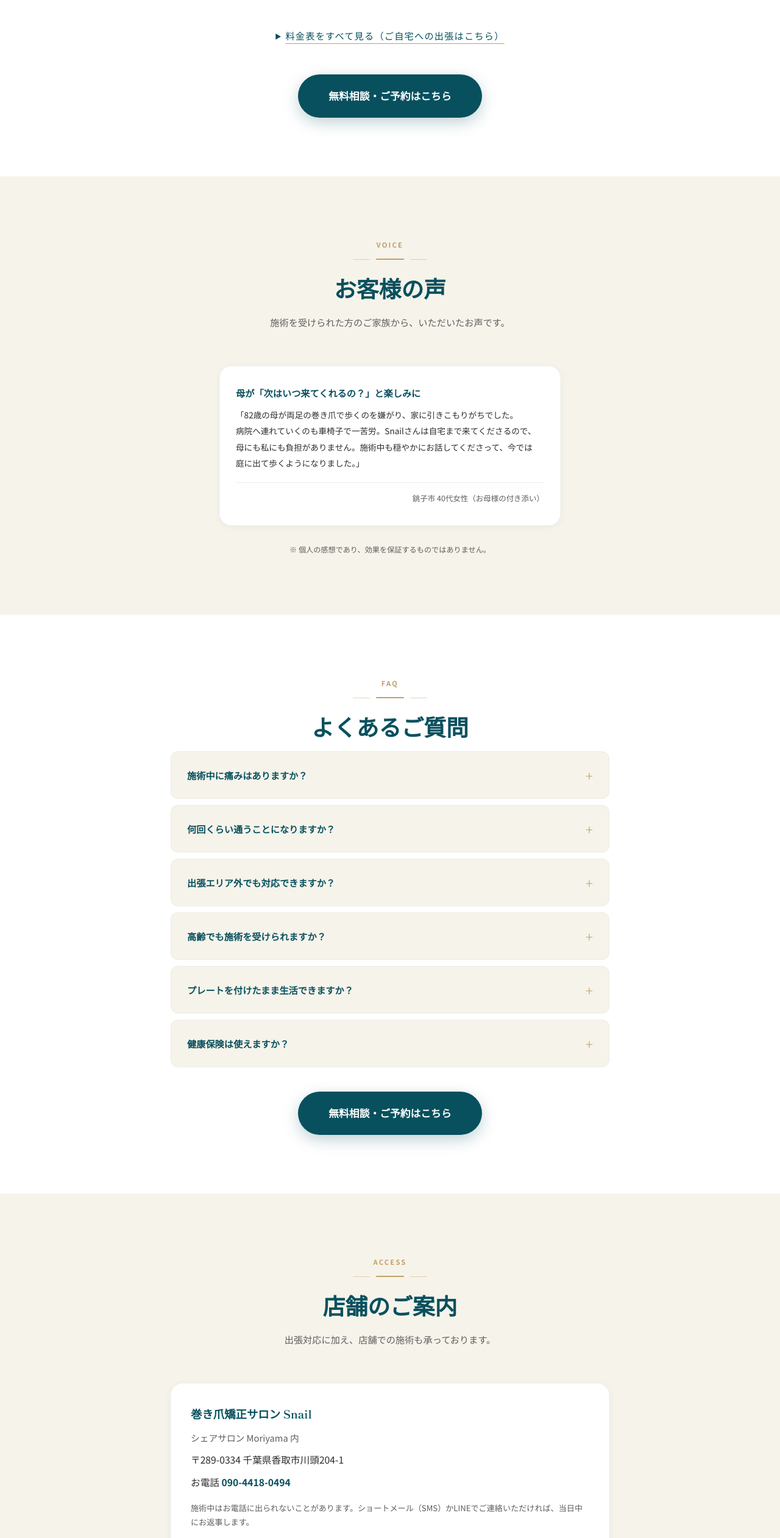
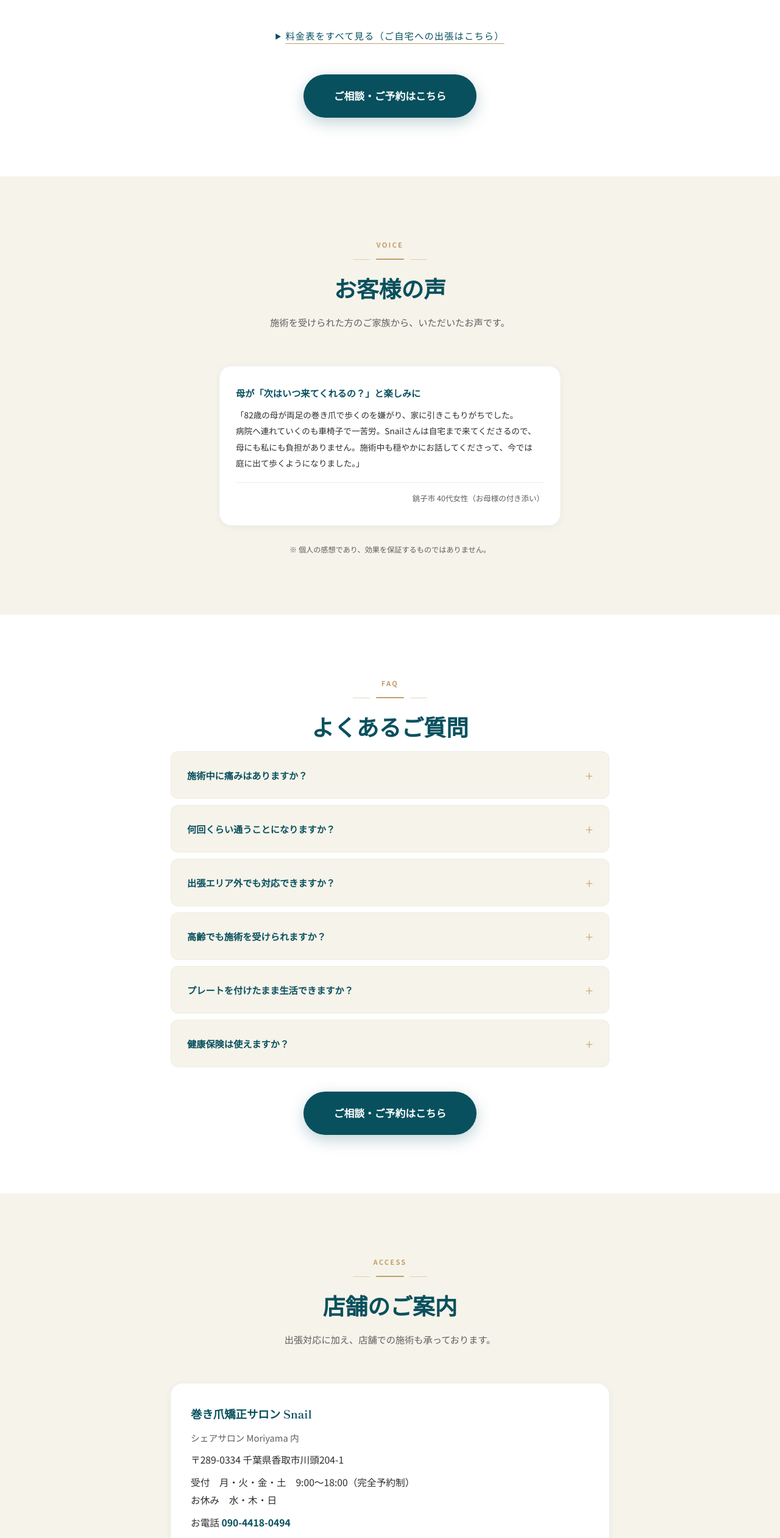
Before and after one commit to r356pro-droid/snail-lp, a plain HTML site: page index.html in a window 1280 px wide. Shown: the part 6300-8822 px from the top of the page at 61% size. Drawn offline with Linux system fonts and the light colour scheme.

Commit message:
HP: 予約のボタンを新しい予約の希望ページへ・「無料相談」の表記をやめる・受付の曜日と時間を追記
Co-Authored-By: Claude Fable 5.2 <noreply@anthropic.com>

```diff
--- a/index.html
+++ b/index.html
@@ -618,7 +618,7 @@ section { padding: 96px 0; }
       <li><a href="/column">爪のコラム</a></li>
       <li><a href="#salon">アクセス</a></li>
     </ul>
-    <a href="https://snail-reservation.vercel.app" class="nav-cta-btn" id="navCtaBtn" target="_blank" rel="noopener">ご予約・お問い合わせ</a>
+    <a href="yoyaku.html" class="nav-cta-btn" id="navCtaBtn" target="_blank" rel="noopener">ご予約・お問い合わせ</a>
     <button class="hamburger" id="hamburger" aria-label="メニュー"><span></span><span></span><span></span></button>
   </div>
 </nav>
@@ -633,7 +633,7 @@ section { padding: 96px 0; }
       <p class="hero-sub">歩くときの負担について、まず看護師にご相談ください。<br>ご自宅・施設まで出張、爪を切らないB/Sスパンゲ法。</p>
 
       <div class="hero-cta-row">
-        <a href="https://snail-reservation.vercel.app" class="hero-cta primary" target="_blank" rel="noopener"><svg class="svg-ic" style="width:18px;height:18px;stroke:#fff" viewBox="0 0 24 24"><rect x="3" y="4" width="18" height="18" rx="2"/><line x1="16" y1="2" x2="16" y2="6"/><line x1="8" y1="2" x2="8" y2="6"/><line x1="3" y1="10" x2="21" y2="10"/></svg>ご予約はこちら</a>
+        <a href="yoyaku.html" class="hero-cta primary" target="_blank" rel="noopener"><svg class="svg-ic" style="width:18px;height:18px;stroke:#fff" viewBox="0 0 24 24"><rect x="3" y="4" width="18" height="18" rx="2"/><line x1="16" y1="2" x2="16" y2="6"/><line x1="8" y1="2" x2="8" y2="6"/><line x1="3" y1="10" x2="21" y2="10"/></svg>ご予約はこちら</a>
         <a href="https://line.me/R/ti/p/@642iiuyv" class="hero-cta gold" target="_blank" rel="noopener"><svg class="svg-ic" style="width:18px;height:18px;stroke:#fff" viewBox="0 0 24 24"><path d="M21 11.5a8.4 8.4 0 0 1-.9 3.8 8.5 8.5 0 0 1-7.6 4.7 8.4 8.4 0 0 1-3.8-.9L3 21l1.9-5.7a8.4 8.4 0 0 1-.9-3.8 8.5 8.5 0 0 1 4.7-7.6 8.4 8.4 0 0 1 3.8-.9h.5a8.48 8.48 0 0 1 8 8z"/></svg>無料相談・LINE</a>
         <a href="tel:+819044180494" class="hero-cta tel"><svg class="svg-ic" style="width:18px;height:18px;stroke:currentColor" viewBox="0 0 24 24" fill="none" stroke-width="2"><path d="M22 16.92v3a2 2 0 0 1-2.18 2 19.79 19.79 0 0 1-8.63-3.07 19.5 19.5 0 0 1-6-6 19.79 19.79 0 0 1-3.07-8.67A2 2 0 0 1 4.11 2h3a2 2 0 0 1 2 1.72c.13.96.36 1.9.7 2.81a2 2 0 0 1-.45 2.11L8.09 9.91a16 16 0 0 0 6 6l1.27-1.27a2 2 0 0 1 2.11-.45c.9.34 1.85.57 2.81.7A2 2 0 0 1 22 16.92z"/></svg>090-4418-0494</a>
       </div>
@@ -807,7 +807,7 @@ section { padding: 96px 0; }
     <div class="flow-timeline">
       <div class="flow-step slide-left">
         <div class="flow-step-num">1</div>
-        <div class="flow-step-body"><h3>ご予約・ご相談</h3><p><a href="https://snail-reservation.vercel.app" target="_blank" rel="noopener" style="color:var(--teal-mid);font-weight:600;text-decoration:underline;">Web予約フォーム</a>またはLINEからお申し込みください。症状やご希望の日時をお伝えいただければ、確認のご連絡を差し上げます。</p></div>
+        <div class="flow-step-body"><h3>ご予約・ご相談</h3><p><a href="yoyaku.html" target="_blank" rel="noopener" style="color:var(--teal-mid);font-weight:600;text-decoration:underline;">Web予約フォーム</a>またはLINEからお申し込みください。症状やご希望の日時をお伝えいただければ、確認のご連絡を差し上げます。</p></div>
       </div>
       <div class="flow-step slide-left">
         <div class="flow-step-num">2</div>
@@ -892,7 +892,7 @@ section { padding: 96px 0; }
     </details>
 
     <div class="fade-up" style="margin-top:36px;">
-      <a href="https://snail-reservation.vercel.app" class="cta-btn" target="_blank" rel="noopener" style="background:var(--teal-dark);box-shadow:0 8px 24px rgba(11,79,94,0.25);">無料相談・ご予約はこちら</a>
+      <a href="yoyaku.html" class="cta-btn" target="_blank" rel="noopener" style="background:var(--teal-dark);box-shadow:0 8px 24px rgba(11,79,94,0.25);">ご相談・ご予約はこちら</a>
     </div>
   </div>
 </section>
@@ -932,7 +932,7 @@ section { padding: 96px 0; }
       <div class="faq-item fade-up"><button class="faq-q">健康保険は使えますか？</button><div class="faq-a"><p>申し訳ございませんが、B/Sスパンゲ法は保険適用外の自費施術です。表示価格はすべて消費税込みで、ご自宅・介護施設への出張費は、香取市内は無料、香取市外は1回¥1,000です。料金表に書いてあるもの以外の費用は頂戴しません。</p></div></div>
     </div>
     <div class="fade-up" style="text-align:center;margin-top:40px;">
-      <a href="https://snail-reservation.vercel.app" target="_blank" rel="noopener" class="cta-btn" style="background:var(--teal-dark);box-shadow:0 8px 24px rgba(11,79,94,0.25);">無料相談・ご予約はこちら</a>
+      <a href="yoyaku.html" target="_blank" rel="noopener" class="cta-btn" style="background:var(--teal-dark);box-shadow:0 8px 24px rgba(11,79,94,0.25);">ご相談・ご予約はこちら</a>
     </div>
   </div>
 </section>
@@ -948,6 +948,7 @@ section { padding: 96px 0; }
       <h3>巻き爪矯正サロン Snail</h3>
       <p>シェアサロン Moriyama 内</p>
       <p class="addr">〒289-0334 千葉県香取市川頭204-1</p>
+      <p class="addr" style="margin-top:-8px;">受付　月・火・金・土　9:00〜18:00（完全予約制）<br>お休み　水・木・日</p>
       <p class="addr" style="margin-top:-8px;">お電話 <a href="tel:+819044180494" style="color:var(--teal-dark);font-weight:700;text-decoration:none;">090-4418-0494</a></p>
       <p style="font-size:0.82rem;color:var(--text-light);line-height:1.8;margin-bottom:14px;">施術中はお電話に出られないことがあります。ショートメール（SMS）かLINEでご連絡いただければ、当日中にお返事します。</p>
       <a href="https://www.google.com/maps/search/?api=1&query=千葉県香取市川頭204-1" target="_blank" rel="noopener" style="display:inline-flex;align-items:center;gap:6px;font-size:0.85rem;color:var(--teal-mid);text-decoration:none;font-weight:600;">Google Maps で見る &rarr;</a>
@@ -1009,7 +1010,7 @@ section { padding: 96px 0; }
     <h2 class="fade-up">巻き爪の悩みから解放されて、<br>快適な毎日を。</h2>
     <p class="fade-up">爪の状態を見て、最適な施術プランをご提案いたします。まずはお気軽にご相談ください。</p>
     <div class="cta-row fade-up">
-      <a href="https://snail-reservation.vercel.app" class="cta-btn" target="_blank" rel="noopener">無料相談・ご予約はこちら</a>
+      <a href="yoyaku.html" class="cta-btn" target="_blank" rel="noopener">ご相談・ご予約はこちら</a>
       <a href="https://line.me/R/ti/p/@642iiuyv" class="cta-btn line" target="_blank" rel="noopener">LINEで相談する</a>
     </div>
   </div>
```
